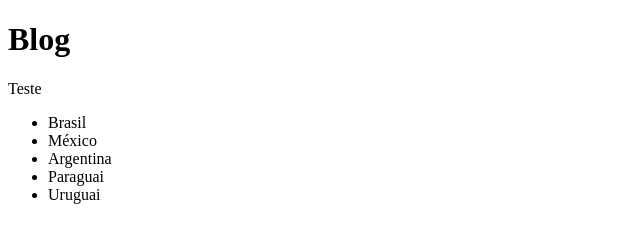
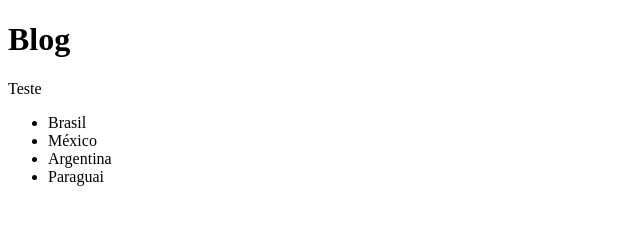
Before and after one commit to LochaydeOliveira/entrega-blog-kenzie, a plain HTML site: page index.html in a window 1280 px wide. Shown: the full height of the page, 0-640 px from the left. Drawn offline with Linux system fonts and the light colour scheme.

Commit message:
segundo passo

```diff
--- a/index.html
+++ b/index.html
@@ -12,7 +12,6 @@
         <li>México</li>
         <li>Argentina</li>
         <li>Paraguai</li>
-        <li>Uruguai</li>
     </ul>
 </body>
 </html>
```
